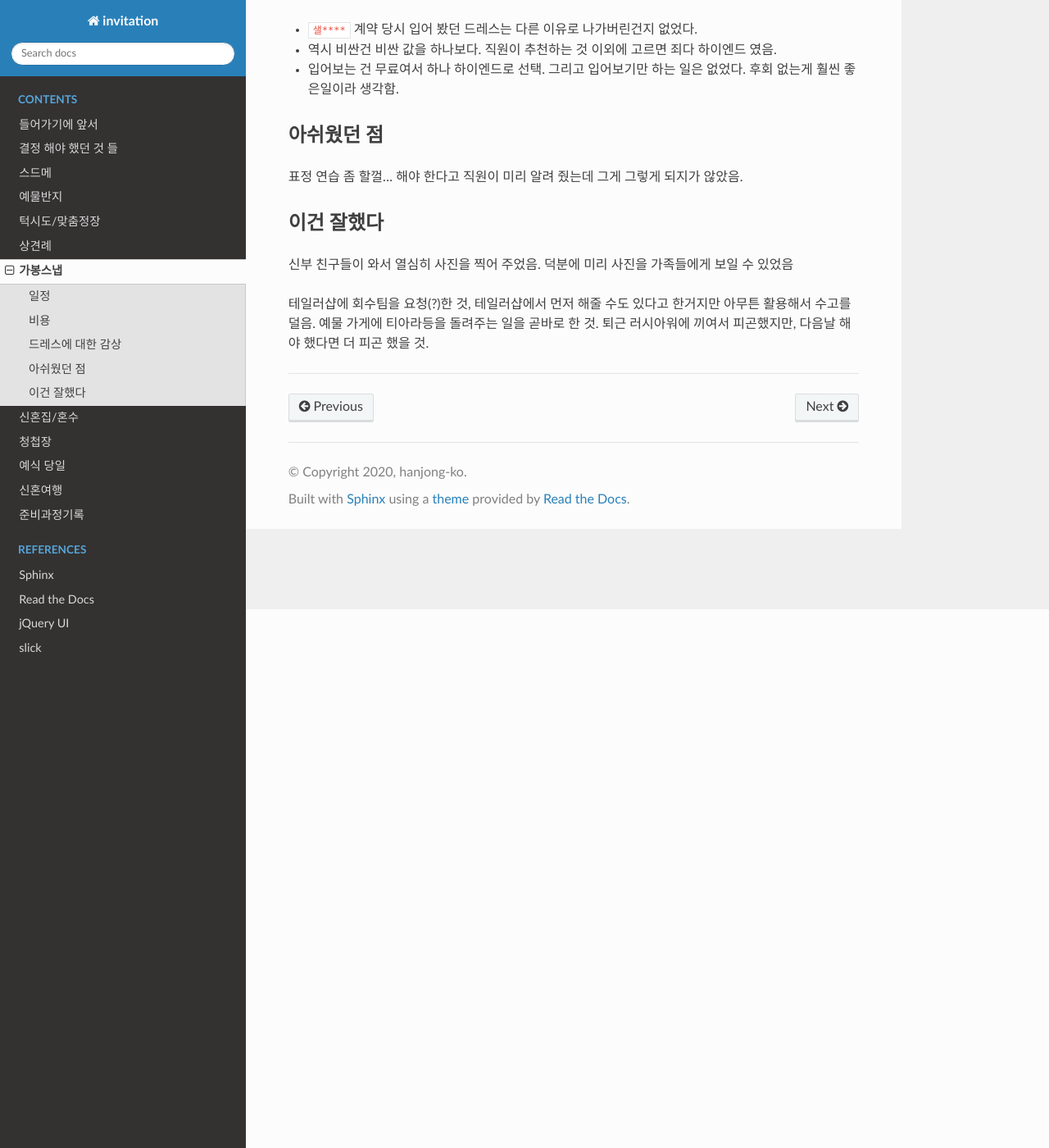
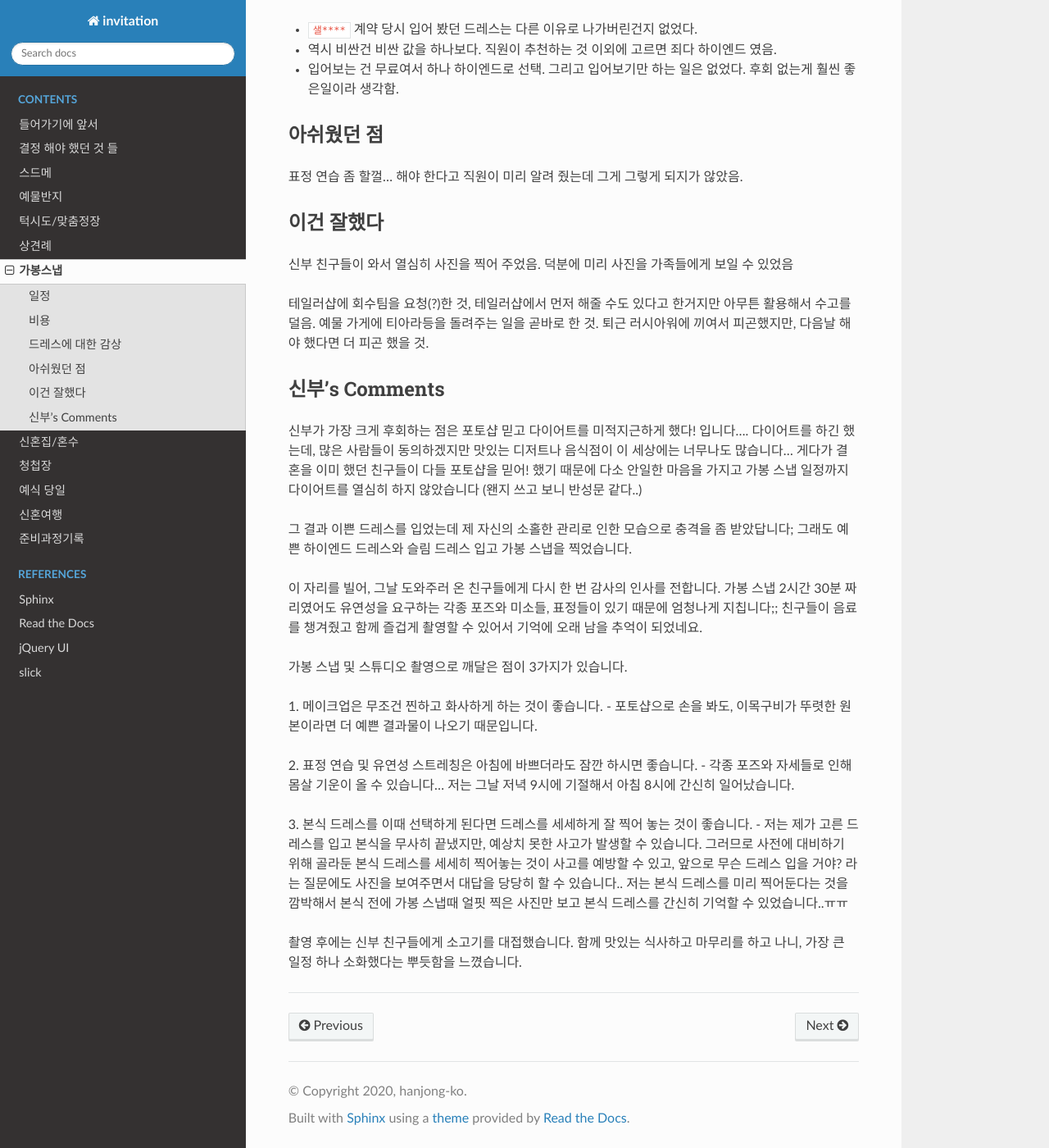
Before and after one commit to rino0601/hjk52knk, a Sphinx documentation site: the page built from docs/snapshot.rst, in a window 1280 px wide and 1400 px high, scrolled down 657 px. Shown: the whole window at 82% size. Built offline with Sphinx 7.4.7 and the Read the Docs theme 2.0.0, drawn with Linux system fonts in a browser that asks for light colours.

Commit message:
Update snapshot.rst

```diff
--- a/docs/snapshot.rst
+++ b/docs/snapshot.rst
@@ -46,3 +46,34 @@
 
 테일러샵에 회수팀을 요청(?)한 것, 테일러샵에서 먼저 해줄 수도 있다고 한거지만 아무튼 활용해서 수고를 덜음.
 예물 가게에 티아라등을 돌려주는 일을 곧바로 한 것. 퇴근 러시아워에 끼여서 피곤했지만, 다음날 해야 했다면 더 피곤 했을 것.
+
+
+신부's Comments
+------------------------
+
+신부가 가장 크게 후회하는 점은 포토샵 믿고 다이어트를 미적지근하게 했다! 입니다....
+다이어트를 하긴 했는데, 많은 사람들이 동의하겠지만 맛있는 디저트나 음식점이 이 세상에는 너무나도 많습니다...
+게다가 결혼을 이미 했던 친구들이 다들 포토샵을 믿어! 했기 때문에 다소 안일한 마음을 가지고 가봉 스냅 일정까지 다이어트를 열심히 하지 않았습니다
+(왠지 쓰고 보니 반성문 같다..)
+
+그 결과 이쁜 드레스를 입었는데 제 자신의 소홀한 관리로 인한 모습으로 충격을 좀 받았답니다;
+그래도 예쁜 하이엔드 드레스와 슬림 드레스 입고 가봉 스냅을 찍었습니다.
+
+이 자리를 빌어, 그날 도와주러 온 친구들에게 다시 한 번 감사의 인사를 전합니다.
+가봉 스냅 2시간 30분 짜리였어도 유연성을 요구하는 각종 포즈와 미소들, 표정들이 있기 때문에 엄청나게 지칩니다;;
+친구들이 음료를 챙겨줬고 함께 즐겁게 촬영할 수 있어서 기억에 오래 남을 추억이 되었네요.
+
+가봉 스냅 및 스튜디오 촬영으로 깨달은 점이 3가지가 있습니다.
+
+1. 메이크업은 무조건 찐하고 화사하게 하는 것이 좋습니다.
+- 포토샵으로 손을 봐도, 이목구비가 뚜렷한 원본이라면 더 예쁜 결과물이 나오기 때문입니다.
+
+2. 표정 연습 및 유연성 스트레칭은 아침에 바쁘더라도 잠깐 하시면 좋습니다.
+- 각종 포즈와 자세들로 인해 몸살 기운이 올 수 있습니다... 저는 그날 저녁 9시에 기절해서 아침 8시에 간신히 일어났습니다.
+
+3. 본식 드레스를 이때 선택하게 된다면 드레스를 세세하게 잘 찍어 놓는 것이 좋습니다.
+- 저는 제가 고른 드레스를 입고 본식을 무사히 끝냈지만, 예상치 못한 사고가 발생할 수 있습니다.
+그러므로 사전에 대비하기 위해 골라둔 본식 드레스를 세세히 찍어놓는 것이 사고를 예방할 수 있고, 앞으로 무슨 드레스 입을 거야? 라는 질문에도 사진을 보여주면서 대답을 당당히 할 수 있습니다..
+저는 본식 드레스를 미리 찍어둔다는 것을 깜박해서 본식 전에 가봉 스냅때 얼핏 찍은 사진만 보고 본식 드레스를 간신히 기억할 수 있었습니다..ㅠㅠ
+
+촬영 후에는 신부 친구들에게 소고기를 대접했습니다. 함께 맛있는 식사하고 마무리를 하고 나니, 가장 큰 일정 하나 소화했다는 뿌듯함을 느꼈습니다.
```
